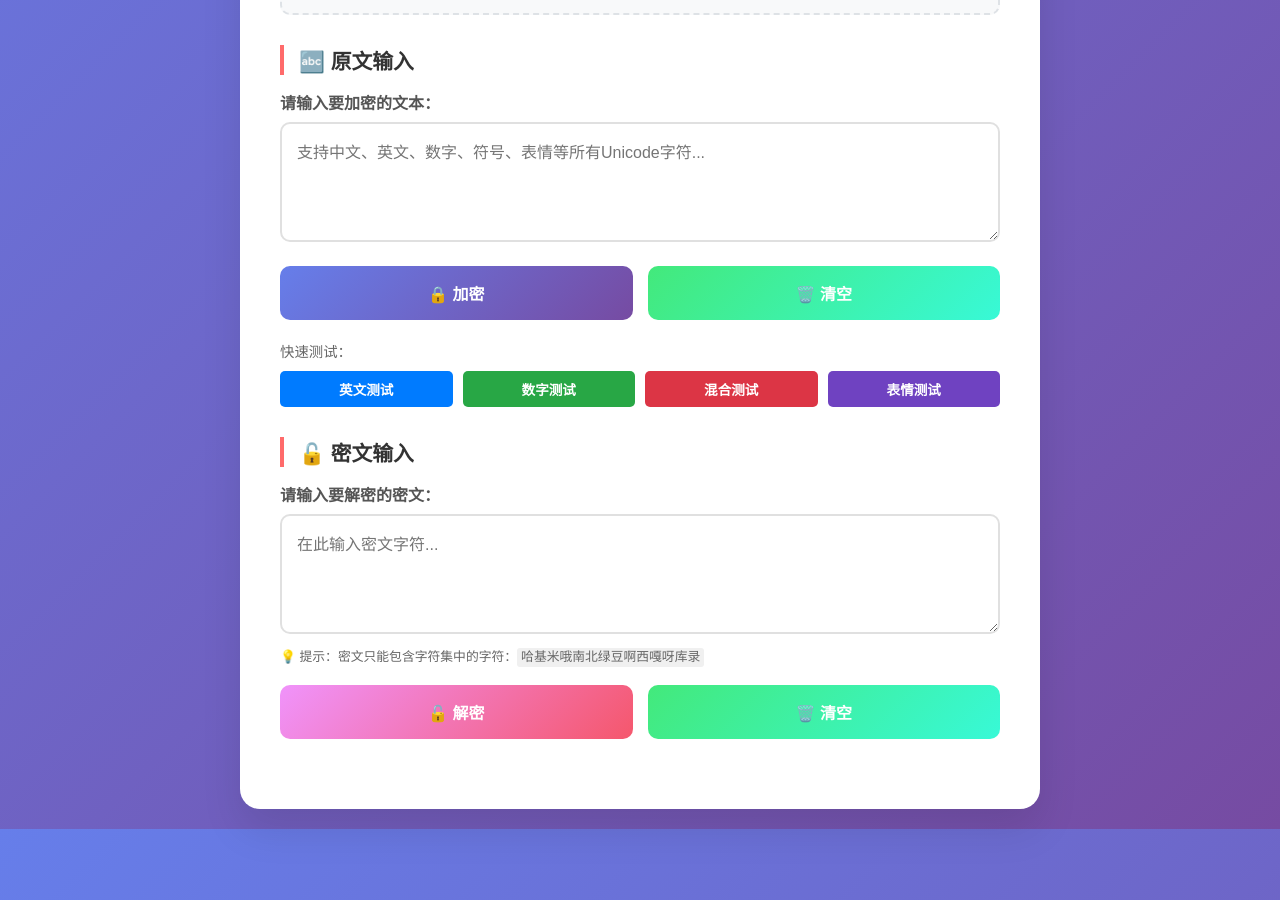
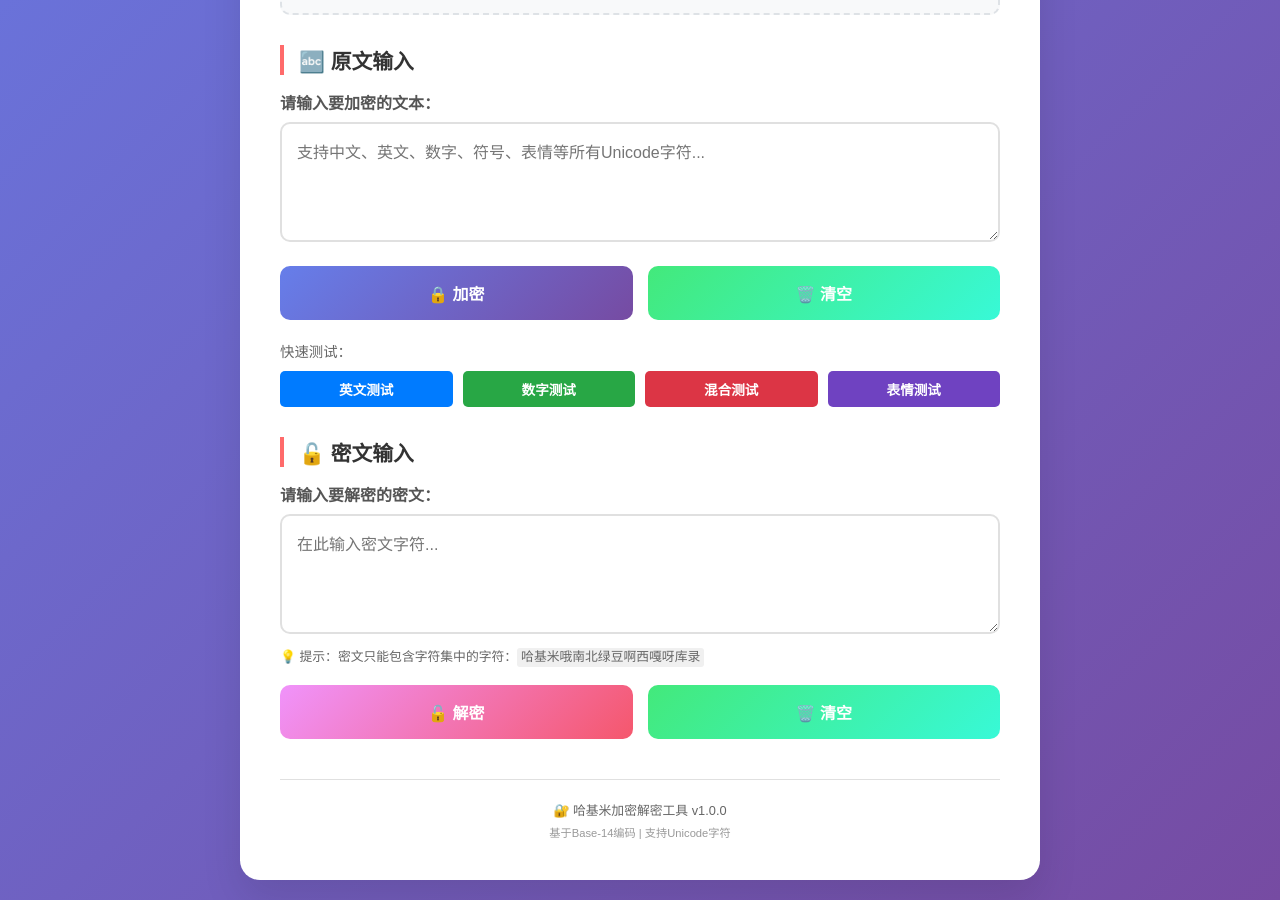
Before and after one commit to n1uf/n1uf.github.io, a Jekyll site: the page encrypt-decrypt.html, which Jekyll copies as it is, in a window 1280 px wide and 900 px high, scrolled down 664 px. Built offline with Jekyll 4.4.1, drawn with Linux system fonts in a browser that asks for light colours.

Commit message:
打了个版本号

```diff
--- a/encrypt-decrypt.html
+++ b/encrypt-decrypt.html
@@ -382,10 +382,23 @@
             </div>
 
             <div id="messageArea"></div>
+
+            <!-- 版本信息 -->
+            <div style="text-align: center; margin-top: 40px; padding-top: 20px; border-top: 1px solid #e0e0e0;">
+                <p style="color: #666; font-size: 0.8rem; margin: 0;" data-version>
+                    🔐 哈基米加密解密工具 v1.0.0
+                </p>
+                <p style="color: #999; font-size: 0.7rem; margin: 5px 0 0 0;">
+                    基于Base-14编码 | 支持Unicode字符
+                </p>
+            </div>
         </div>
     </div>
 
     <script>
+        // 版本信息
+        const VERSION = '1.0.0';
+
         // 字符集定义
         const CHAR_SET = '哈基米哦南北绿豆啊西嘎呀库录';
         const BASE = CHAR_SET.length; // 字符集长度作为进制基数
@@ -759,10 +772,20 @@
 
         // 页面加载完成后的初始化
         document.addEventListener('DOMContentLoaded', function() {
+            // 显示版本信息
+            console.log(`🔐 哈基米加密解密工具 v${VERSION}`);
+            console.log(`字符集: ${CHAR_SET} (${BASE}个字符)`);
+
             showMessage('欢迎使用哈基米加密解密工具！', 'success');
 
             // 同步字符集提示
             document.getElementById('charsetHint').textContent = CHAR_SET;
+
+            // 更新版本号显示
+            const versionElements = document.querySelectorAll('[data-version]');
+            versionElements.forEach(el => {
+                el.textContent = el.textContent.replace('v1.0.0', `v${VERSION}`);
+            });
 
             // 自动测试
             const testResult = testEncryption();
```
